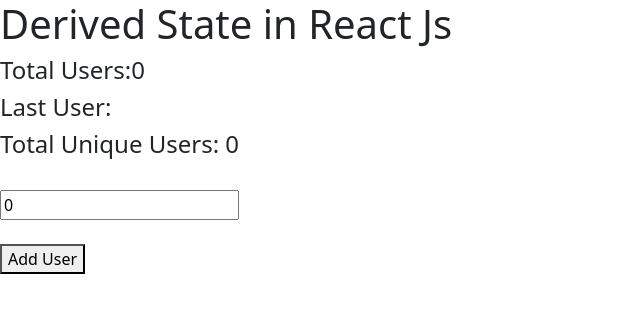
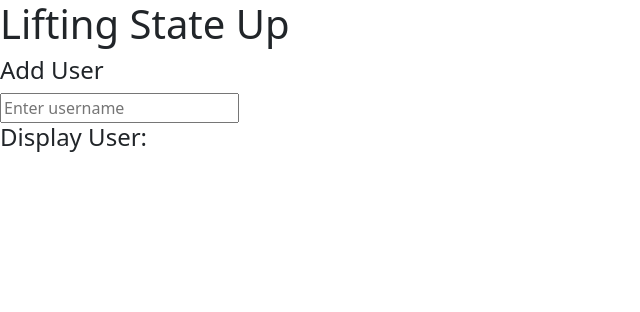
Before and after one commit to sakshi16-b/React19-tut, a React (Vite) app in the folder react19/: page / in a window 1280 px wide. Shown: the top 312 px of the page, without its empty margins (0-640 px from the left). Built offline with nearby package versions, Linux system fonts and the light colour scheme.

Commit message:
derived state

```diff
--- /dev/null
+++ b/react19/src/AddUser.jsx
@@ -0,0 +1,15 @@
+import { useState } from "react";
+
+function AddUser({ setUser }) {
+  return (
+    <div>
+      <h4>Add User</h4>
+      <input
+        type="text"
+        onChange={(e) => setUser(e.target.value)}
+        placeholder="Enter username"
+      />
+    </div>
+  );
+}
+export default AddUser;
--- a/react19/src/App.jsx
+++ b/react19/src/App.jsx
@@ -1,36 +1,16 @@
 import { useState } from "react";
+import AddUser from "./AddUser";
+import DisplayUser from "./DisplayUser";
 
 function App() {
-  const [user, setUser] = useState(0);
-  const [users, setUsers] = useState([]);
-
-  const addUsers = () => {
-    setUsers([...users, user]);
-  };
+  const [user, setUser] = useState("");
   return (
     <>
-      <h1>Derived State in React Js</h1>
-      <h4>Total Users:{users.length}</h4>
-      <h4>Last User:{users[users.length - 1]}</h4>
-      <h4>Total Unique Users: {[...new Set(users)].length}</h4>
-      <br />
-
-      <input
-        type="text"
-        placeholder="Enter User"
-        onChange={(e) => setUser(e.target.value)}
-        value={user}
-      />
-      <br />
-      <br />
-      <button onClick={addUsers}>Add User</button>
-      <br />
-      <br />
-      <br />
-      {users.map((user, index) => {
-        return <h4 key={index}>{user}</h4>;
-      })}
+      <h1>Lifting State Up</h1>
+      <AddUser setUser={setUser} />
+      <DisplayUser user={user} />
     </>
   );
 }
+
 export default App;
--- /dev/null
+++ b/react19/src/DisplayUser.jsx
@@ -0,0 +1,4 @@
+function DisplayUser({user}) {
+  return <h4>Display User:{user}</h4>;
+}
+export default DisplayUser;
```
Also changed, not shown: react19/src/UserInput.jsx (deleted, +0 -18 lines).
